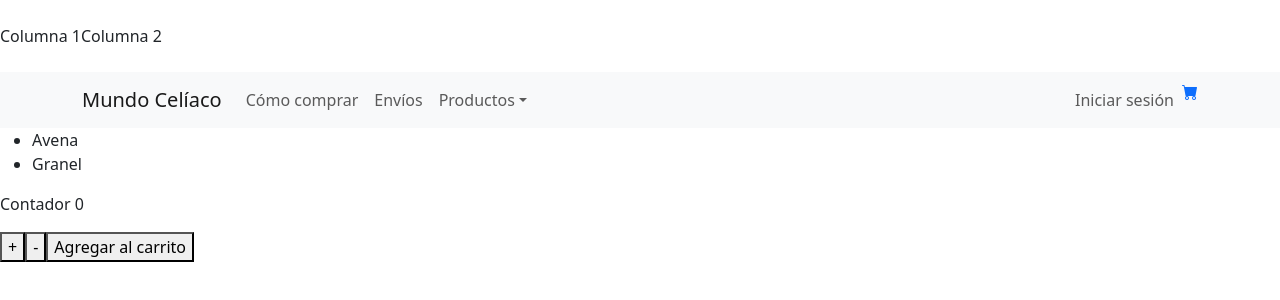
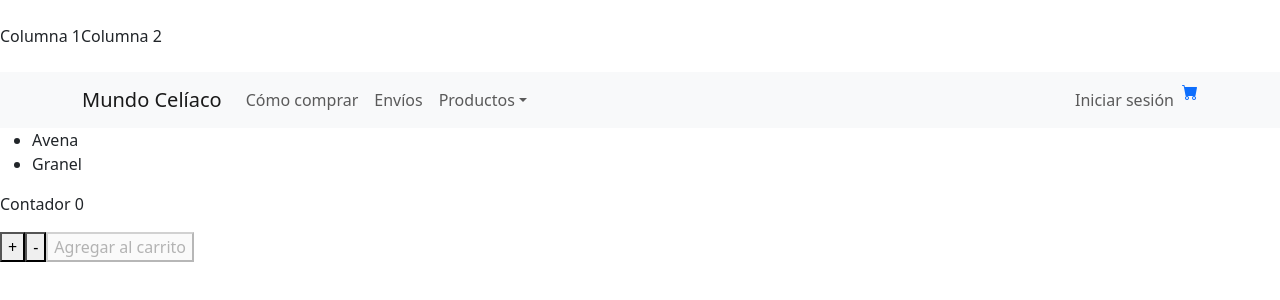
Before and after one commit to manuzboril/ecommerce, a React (Create React App) app: page / in a window 1280 px wide. Shown: the top 300 px of the page. Built offline with nearby package versions, Linux system fonts and the light colour scheme.

Commit message:
correccion contador

```diff
--- a/src/components/ItemCount.js
+++ b/src/components/ItemCount.js
@@ -16,7 +16,7 @@ const ItemCount = ({stock, onAdd, initial}) => {
 
     const agregar = () => {
         if(contador > 0){
-            onAdd()
+            onAdd(contador)
             console.log("Agregado al carrito")
         }
     }
@@ -26,7 +26,7 @@ const ItemCount = ({stock, onAdd, initial}) => {
           <p>Contador {contador}</p>
           <button onClick={sumar}>+</button>
           <button onClick={restar}>-</button>
-          <button onClick={agregar}>Agregar al carrito</button>
+          <button disabled={contador>0?false:true} onClick={agregar}>Agregar al carrito</button>
         </>
     )
 }
```
